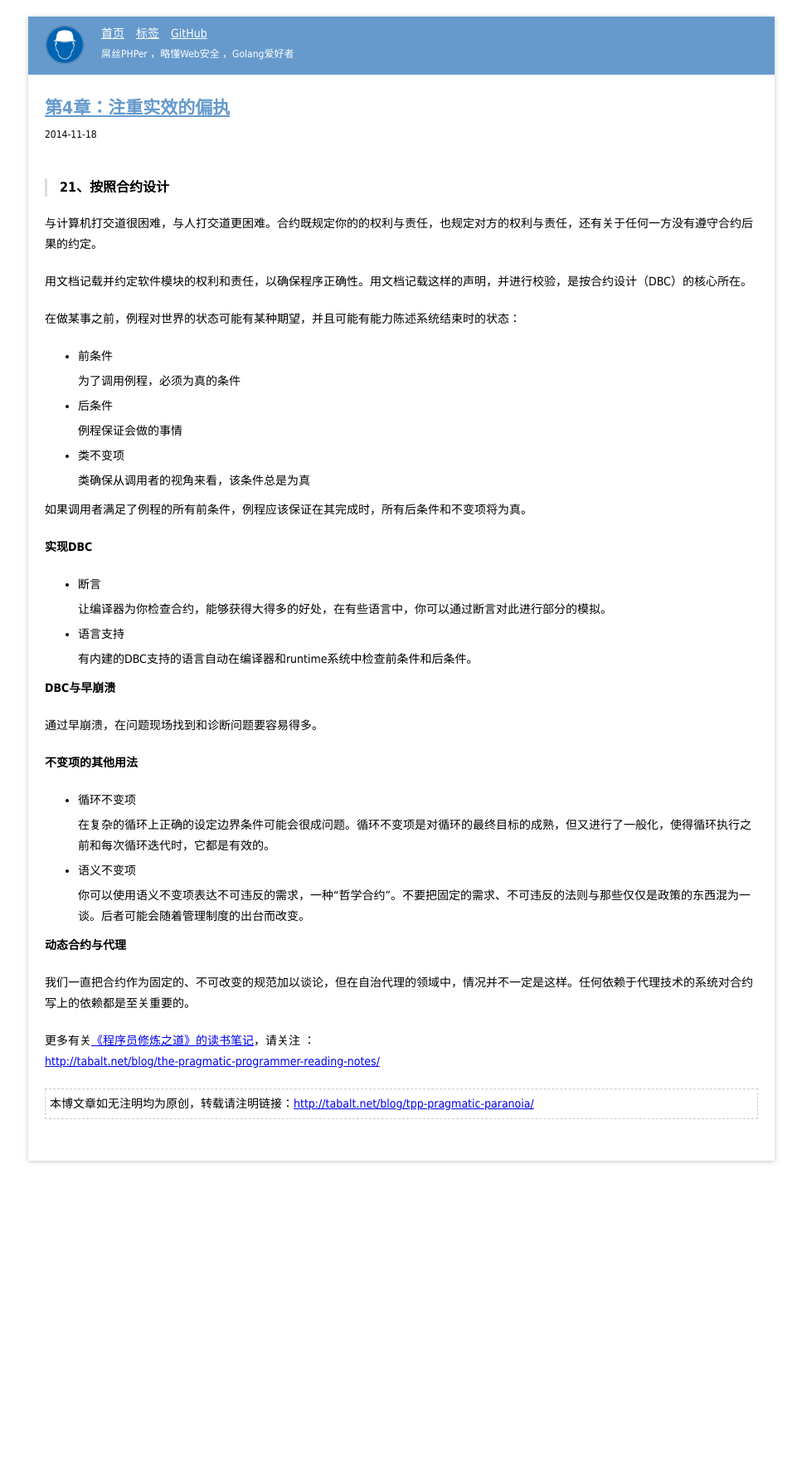
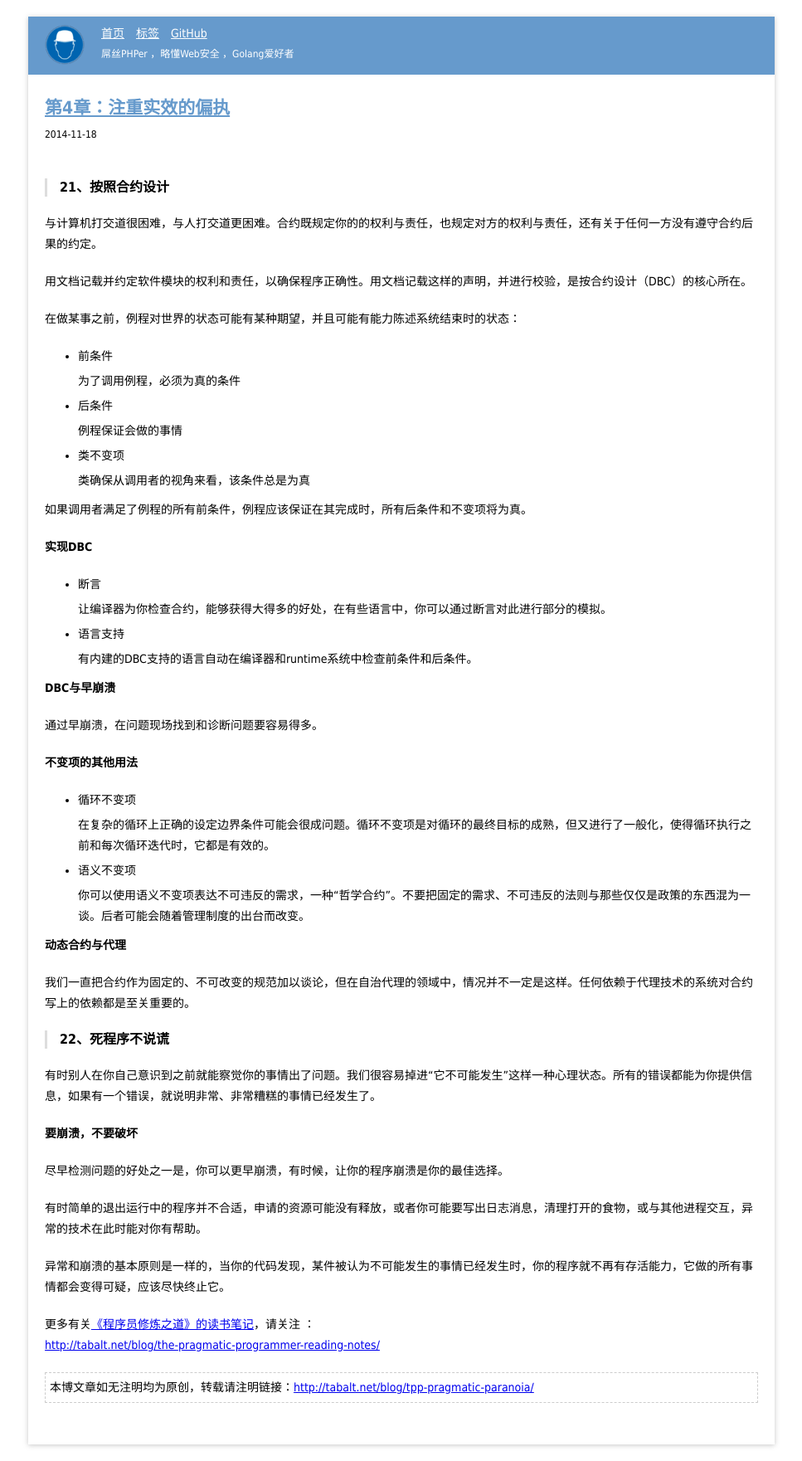
Before and after one commit to tabalt/tabalt.github.io, a Jekyll site: the page built from _posts/the-pragmatic-programmer/2014-11-18-tpp-pragmatic-paranoia.md, in a window 1280 px wide. Shown: the whole page at 83% size, without its empty margins (156-1123 px from the left). Built offline with Jekyll 4.4.1, drawn with Linux system fonts in a browser that asks for light colours; Markdown is read by kramdown in place of the engine named in the settings; comment, search, counter and statistics services are not loaded; before the commit the page ends 1419 px from its top, so only the background shows below that.

Commit message:
update blog

```diff
--- a/_posts/the-pragmatic-programmer/2014-11-18-tpp-pragmatic-paranoia.md
+++ b/_posts/the-pragmatic-programmer/2014-11-18-tpp-pragmatic-paranoia.md
@@ -69,5 +69,22 @@ description: 《程序员修炼之道》第4章注重实效的偏执读书笔记
 
 
 
+### 22、死程序不说谎
+
+
+有时别人在你自己意识到之前就能察觉你的事情出了问题。我们很容易掉进“它不可能发生”这样一种心理状态。所有的错误都能为你提供信息，如果有一个错误，就说明非常、非常糟糕的事情已经发生了。
+
+
+**要崩溃，不要破坏**
+
+尽早检测问题的好处之一是，你可以更早崩溃，有时候，让你的程序崩溃是你的最佳选择。
+
+有时简单的退出运行中的程序并不合适，申请的资源可能没有释放，或者你可能要写出日志消息，清理打开的食物，或与其他进程交互，异常的技术在此时能对你有帮助。
+
+异常和崩溃的基本原则是一样的，当你的代码发现，某件被认为不可能发生的事情已经发生时，你的程序就不再有存活能力，它做的所有事情都会变得可疑，应该尽快终止它。
+
+
+
+
 更多有关[《程序员修炼之道》的读书笔记](http://tabalt.net/blog/the-pragmatic-programmer-reading-notes/)，请关注 ：
 [http://tabalt.net/blog/the-pragmatic-programmer-reading-notes/](http://tabalt.net/blog/the-pragmatic-programmer-reading-notes/)
```
